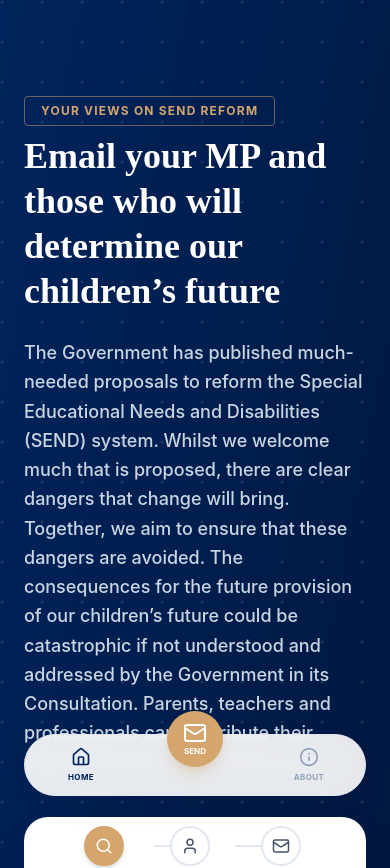
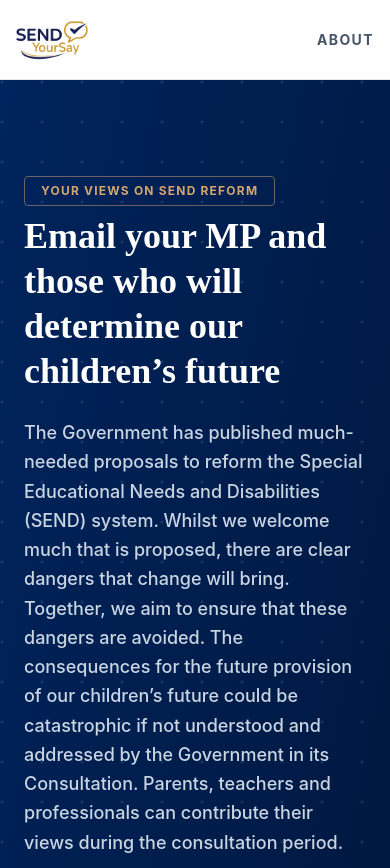
Before and after one commit to Steve-Aaron/send-SEND, a React (Vite) app: page / in a window 390 px wide. Shown: the top 868 px of the page. Built offline with nearby package versions, Linux system fonts and the light colour scheme.

Commit message:
updated mobile nav

```diff
--- a/src/App.jsx
+++ b/src/App.jsx
@@ -4,7 +4,6 @@ import { Header } from "./components/Header";
 import { CampaignSteps } from "./components/CampaignSteps";
 import { Privacy } from "./components/Privacy";
 import { Cookies } from "./components/Cookies";
-import { MobileNav } from "./components/MobileNav";
 import { AboutPage } from "./components/AboutPage";
 import { Hero } from "./components/Hero";
 import { WhySupportUs } from "./components/WhySupportUs";
@@ -69,7 +68,7 @@ Parents, teachers and professionals can contribute their views during the consul
 function App() {
   return (
     <HashRouter>
-      <div className="min-h-screen bg-bg-subtle text-text-primary flex flex-col font-sans pb-20 md:pb-0">
+      <div className="min-h-screen bg-bg-subtle text-text-primary flex flex-col font-sans">
         <Header />
 
         <Routes>
@@ -79,7 +78,6 @@ function App() {
           <Route path="/cookies" element={<Cookies />} />
         </Routes>
 
-        <MobileNav />
         <Footer />
       </div>
     </HashRouter>
--- a/src/components/EmailGenerator.jsx
+++ b/src/components/EmailGenerator.jsx
@@ -106,7 +106,7 @@ Your Constituent in ${mpData.constituency} `;
               name="firstName"
               value={formData.firstName}
               onChange={handleChange}
-              placeholder="My"
+              placeholder="First name"
               className={inputClass}
               required
             />
@@ -120,7 +120,7 @@ Your Constituent in ${mpData.constituency} `;
               name="lastName"
               value={formData.lastName}
               onChange={handleChange}
-              placeholder="MP"
+              placeholder="Surname"
               className={inputClass}
               required
             />
--- a/src/components/Header.jsx
+++ b/src/components/Header.jsx
@@ -7,7 +7,7 @@ import { Link } from "react-router-dom";
  */
 export function Header() {
   return (
-    <header className="h-20 hidden md:flex items-center justify-between px-6 md:px-12 bg-white border-b border-border-subtle z-50 sticky top-0">
+    <header className="h-20 flex items-center justify-between px-4 md:px-12 bg-white border-b border-border-subtle z-50 sticky top-0">
       <Link to="/" className="flex items-center gap-3 group cursor-pointer">
         <img
           src="/sys.png"
@@ -15,7 +15,7 @@ export function Header() {
           className="h-12 object-contain"
         />
       </Link>
-      <nav className="hidden md:flex items-center gap-6">
+      <nav className="flex items-center gap-6">
         <Link
           to="/about"
           className="text-sm font-bold text-text-secondary hover:text-brand transition-colors cursor-pointer uppercase tracking-widest"
```
